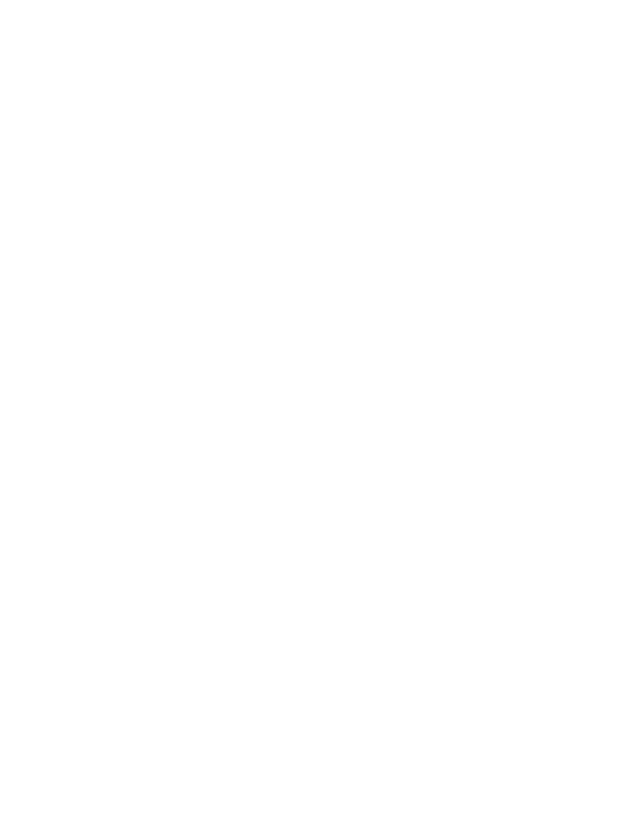
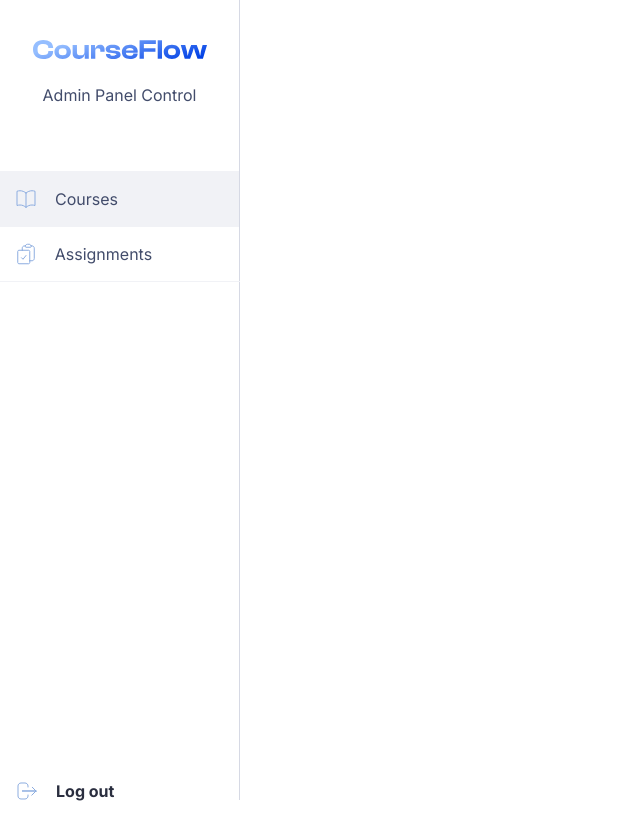
Before and after one commit to toss911/CourseFlow, a React (Create React App) app in the folder client/: page /admin/courses/add-lesson in a window 1280 px wide. Before the commit this address had no page. Shown: the whole page, without its empty margins (0-640 px from the left). Before the commit the page ends 800 px from the top, so only its background shows below. Built offline with nearby package versions, Linux system fonts and the light colour scheme.

Commit message:
feat: initailize add-lesson-page

```diff
--- /dev/null
+++ b/client/src/pages/Admin/AdminAddLessonPage.js
@@ -0,0 +1,15 @@
+import { Sidebar } from "../../components/SidebarAdmin";
+import { Box, Flex, Text, Image } from "@chakra-ui/react";
+import AdminNavbar from "../../components/AdminNavbar";
+import axios from "axios";
+import { useState, useEffect } from "react";
+
+function AdminAddLesson() {
+  return (
+    <Box>
+      <Sidebar />
+    </Box>
+  );
+}
+
+export default AdminAddLesson;
--- a/client/src/pages/Admin/AuthenticatedAdmin.js
+++ b/client/src/pages/Admin/AuthenticatedAdmin.js
@@ -1,10 +1,11 @@
 import { Routes, Route } from "react-router-dom";
 import AdminViewCourses from "./AdminViewCoursesPage";
-
+import AdminAddLesson from "./AdminAddLessonPage";
 function AuthenticatedAdmin() {
   return (
     <Routes>
       <Route path="/admin/courses" element={<AdminViewCourses />} />
+      <Route path="/admin/courses/add-lesson" element={<AdminAddLesson />} />
     </Routes>
   );
 }
```
Lines whose indentation alone changed are shown as unchanged.
